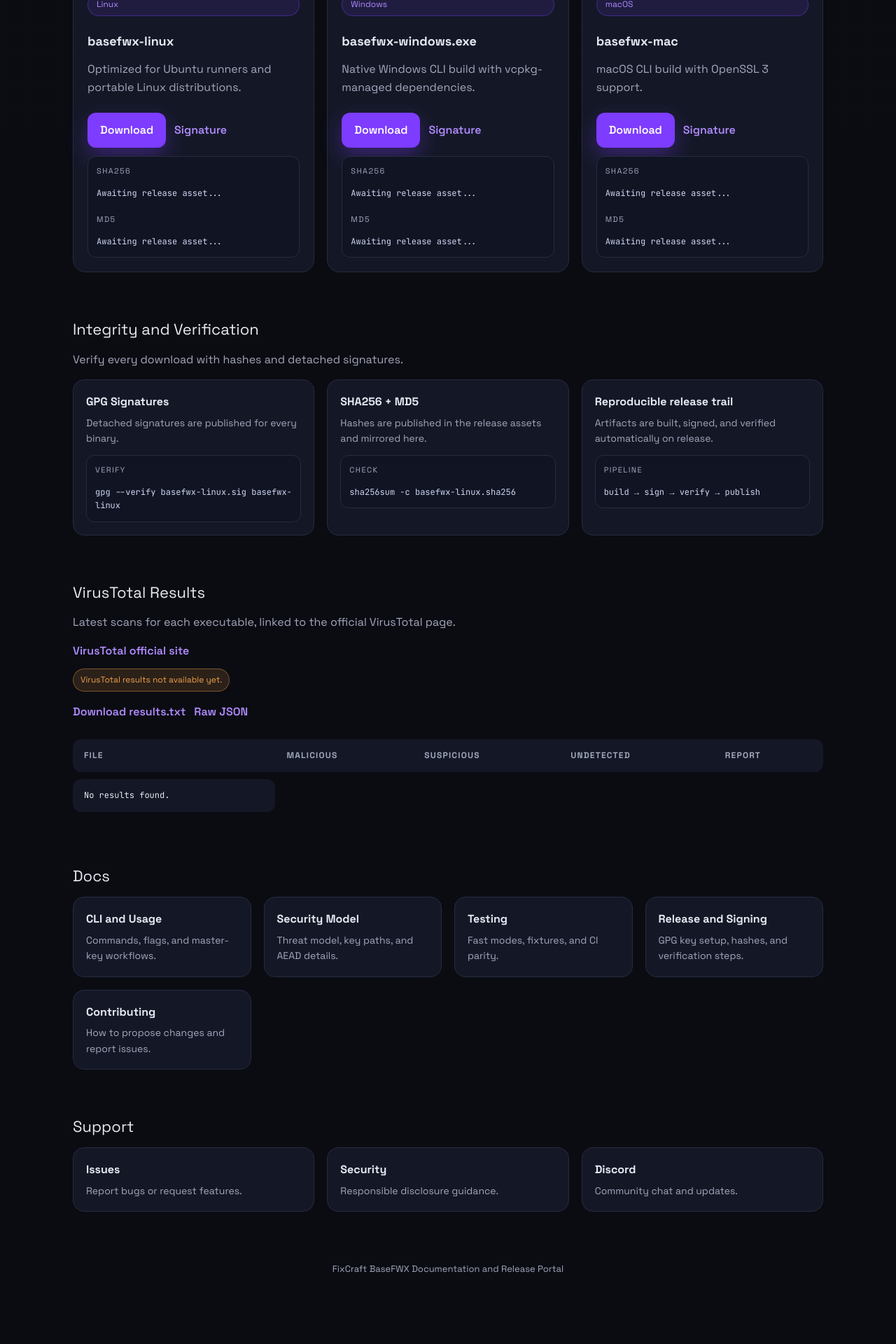
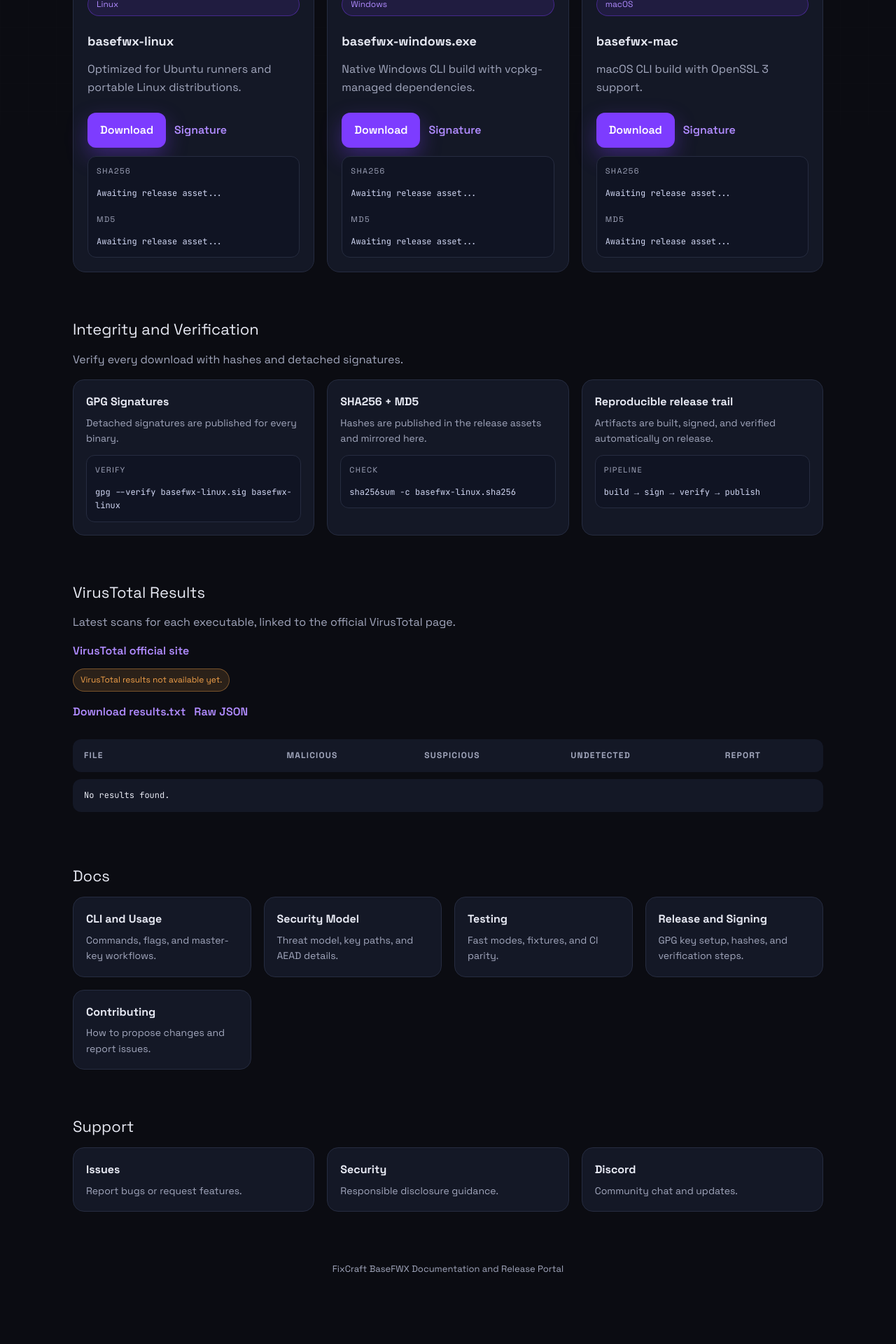
Before and after one commit to F1xGOD/basefwx, a Jekyll site: the page index.html, which Jekyll copies as it is, in a window 1280 px wide. Shown: the part 721-2641 px from the top of the page at 70% size. Built offline with Jekyll 4.4.1, drawn with Linux system fonts in a browser that asks for light colours; comment, search, counter and statistics services are not loaded.

Commit message:
Version 3.5.3 2026-01-01

```diff
--- a/assets/site.css
+++ b/assets/site.css
@@ -443,7 +443,21 @@
 }
 
 .vt-table tbody tr {
-  background: transparent;
+  position: relative;
+}
+
+.vt-table tbody tr::before {
+  content: "";
+  position: absolute;
+  inset: 0;
+  background: var(--panel);
+  border-radius: 12px;
+  z-index: 0;
+}
+
+.vt-table tbody td {
+  position: relative;
+  z-index: 1;
 }
 
 .vt-table .mono {
@@ -488,10 +502,6 @@
 
 .vt-check.hash {
   color: var(--burnt);
-}
-
-.vt-table tbody td {
-  background: var(--panel);
 }
 
 .vt-btn {
```
